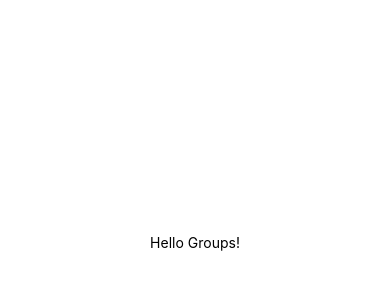
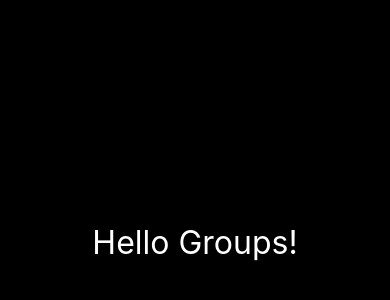
Before and after one commit to lamenkazu/02-ignite-teams, a React Native app: screen / in a window 390 px wide. Shown: the part 180-480 px from the top of the page. Built offline with nearby package versions, Linux system fonts and the light colour scheme.

Commit message:
✨ Utilizando Styled Components

```diff
--- a/package.json
+++ b/package.json
@@ -12,7 +12,9 @@
     "expo": "~51.0.14",
     "expo-status-bar": "~1.12.1",
     "react": "18.2.0",
-    "react-native": "0.74.2"
+    "react-dom": "18.2.0",
+    "react-native": "0.74.2",
+    "styled-components": "^6.1.11"
   },
   "devDependencies": {
     "@babel/core": "^7.20.0",
--- a/src/screens/Groups/index.tsx
+++ b/src/screens/Groups/index.tsx
@@ -1,18 +1,9 @@
-import { StyleSheet, Text, View } from "react-native";
+import { Container, Title } from "./styles";
 
 export const Groups = () => {
   return (
-    <View style={styles.container}>
-      <Text>Hello Groups!</Text>
-    </View>
+    <Container>
+      <Title>Hello Groups!</Title>
+    </Container>
   );
 };
-
-const styles = StyleSheet.create({
-  container: {
-    flex: 1,
-    backgroundColor: "#fff",
-    alignItems: "center",
-    justifyContent: "center",
-  },
-});
--- /dev/null
+++ b/src/screens/Groups/styles.ts
@@ -0,0 +1,13 @@
+import styled from "styled-components/native";
+
+export const Container = styled.View`
+  flex: 1;
+  background-color: #000;
+  align-items: center;
+  justify-content: center;
+`;
+
+export const Title = styled.Text`
+  color: #fff;
+  font-size: 32px;
+`;
```
Also changed, not shown: 1 other file (tests, documents, lock files or other folders).
